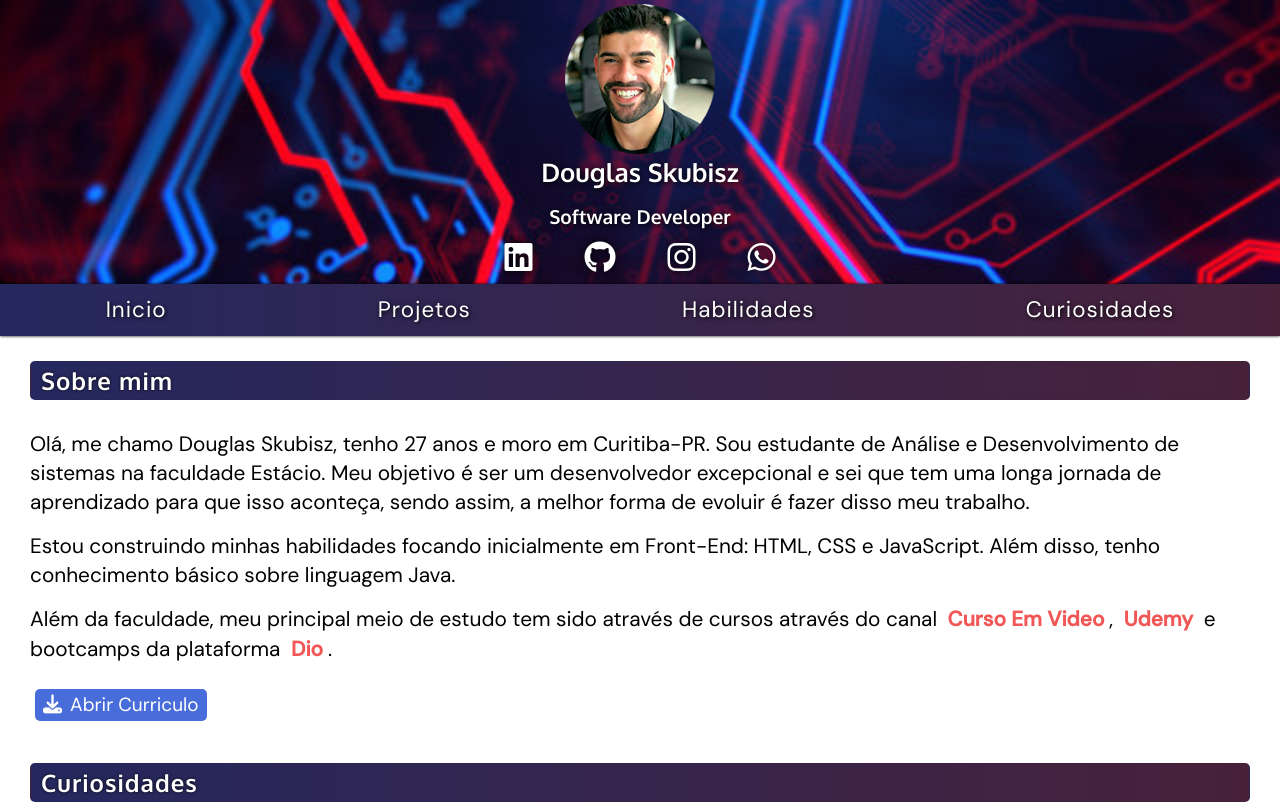
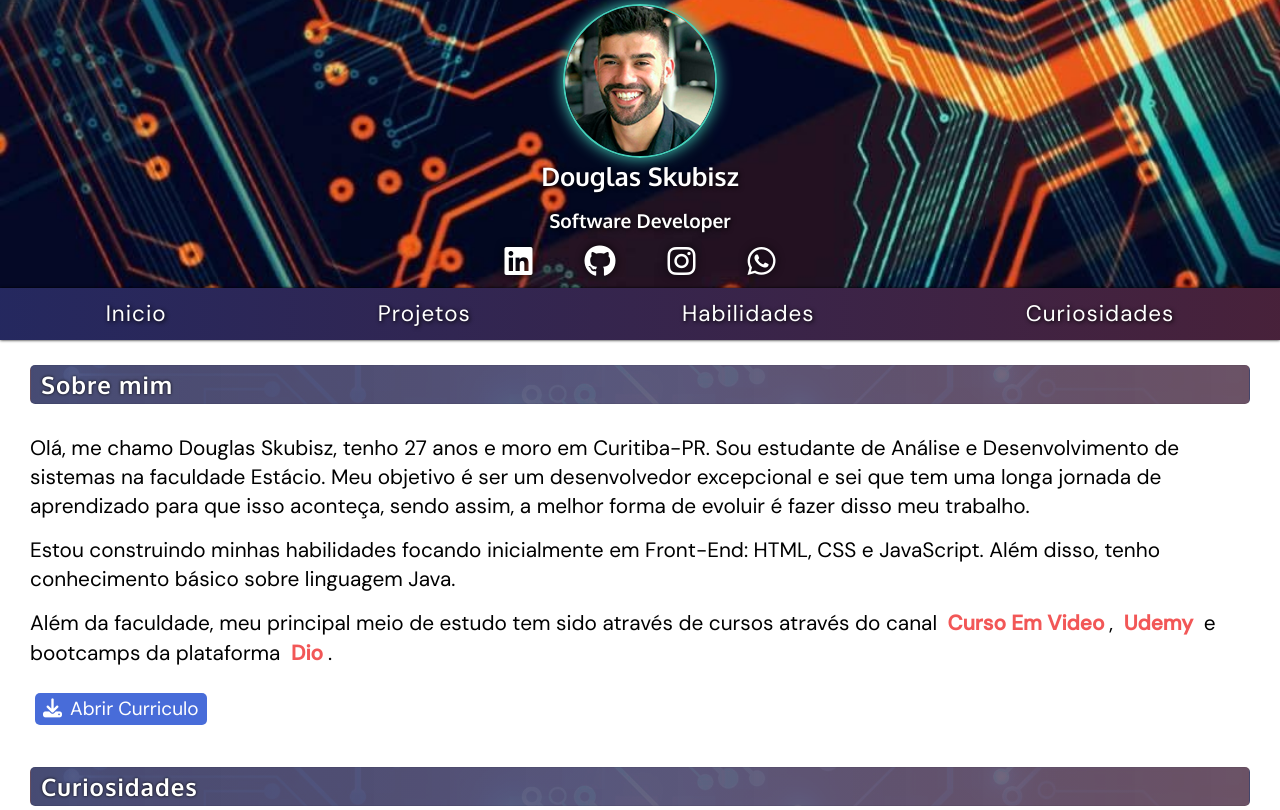
Before and after one commit to DouglasSkubisz/meu-portfolio, a plain HTML site: page index.html in a window 1280 px wide. Shown: the top 810 px of the page. Drawn offline with Linux system fonts and the light colour scheme.

Commit message:
commit atualizacao style
commit css

```diff
--- a/style.css
+++ b/style.css
@@ -13,8 +13,8 @@ a{
     text-decoration: none;
 }
 .header{
-    background-image: url(imagens/fundocel.jpg);
-    background-position: center top;
+    background-image: url(imagens/header\ grandao.jpg);
+    background-position: right center;
     background-size: cover;
 }
 header{
@@ -25,6 +25,9 @@ header{
 #imgheader{
     width: 150px;
     margin-top: 4px;
+    border-radius: 50%;
+    border: 2px solid #44CFB8;
+    box-shadow: 0px 0px 15px #44CFB8;
 }
 header h1{
     margin: 0;
@@ -254,7 +257,7 @@ section p a:hover{
     }
     main h2 {
         font-size: 1.5em;
-        background-image: linear-gradient(to right, #0c104de5, #310622e3);
+        background-image:url(imagens/h210.png), linear-gradient(to right, rgba(12, 16, 75, 0.726),rgba(50, 6, 35, 0.664));
     }
     main h3 {
         font-size: 1.4em;
```
